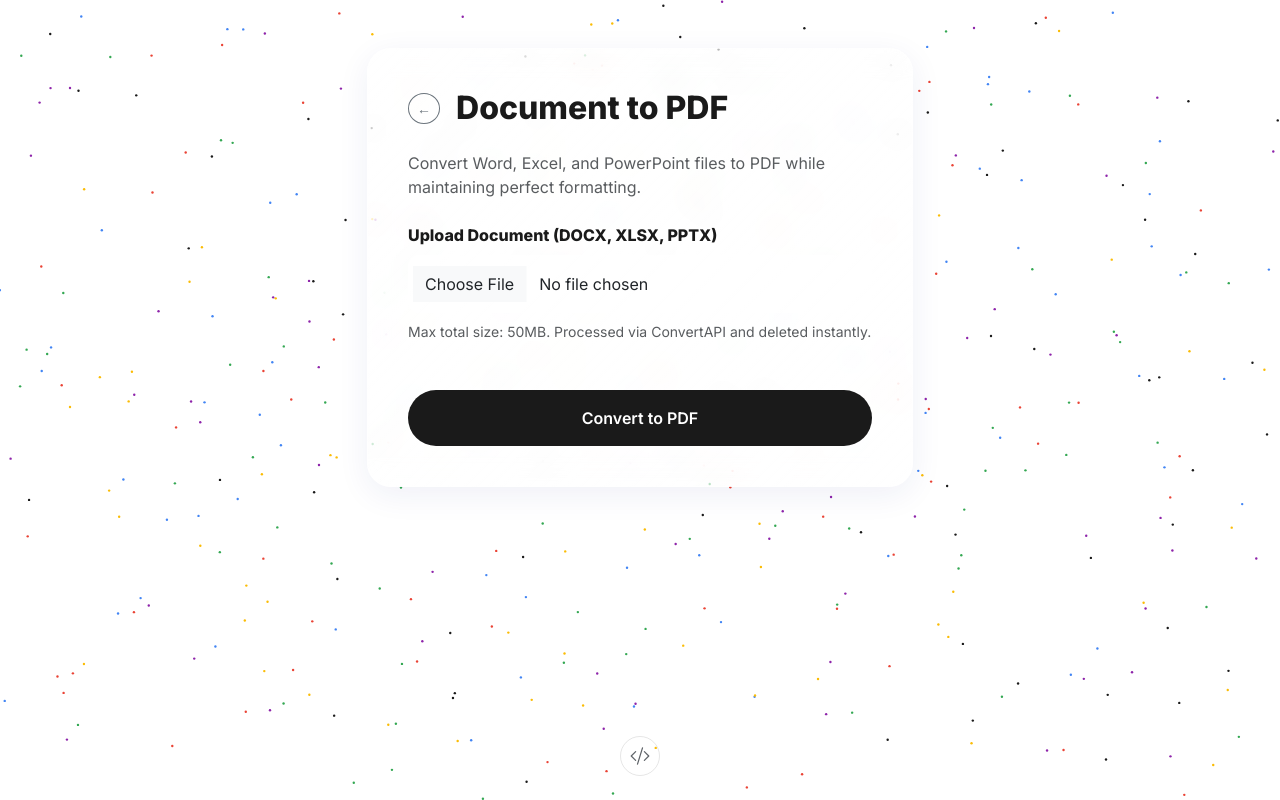
After one commit to aryanRN2/img-to-pdf, a Flask app: page /document-to-pdf in a window 1280 px wide. The commit adds this page. Run offline with Flask 3, Linux system fonts and the light colour scheme; some web fonts are replaced.

Commit message:
Add Document to PDF feature using ConvertAPI

```diff
--- a/app.py
+++ b/app.py
@@ -4,6 +4,23 @@ from PIL import Image
 import io
 import uuid
 import PyPDF2
+import convertapi
+import os
+
+convertapi.api_secret = os.environ.get('CONVERTAPI_SECRET', 'your_secret_here')
+
+ALLOWED_IMAGE_EXTENSIONS = {'png', 'jpg', 'jpeg', 'webp'}
+ALLOWED_PDF_EXTENSIONS = {'pdf'}
+ALLOWED_DOC_EXTENSIONS = {'doc', 'docx', 'xls', 'xlsx', 'ppt', 'pptx'}
+
+def allowed_image(filename):
+    return '.' in filename and filename.rsplit('.', 1)[1].lower() in ALLOWED_IMAGE_EXTENSIONS
+
+def allowed_pdf(filename):
+    return '.' in filename and filename.rsplit('.', 1)[1].lower() in ALLOWED_PDF_EXTENSIONS
+
+def allowed_doc(filename):
+    return '.' in filename and filename.rsplit('.', 1)[1].lower() in ALLOWED_DOC_EXTENSIONS
 
 
 app = Flask(__name__)
@@ -131,6 +148,47 @@ def download_page(file_id):
         return redirect(url_for('home'))
     return render_template('download.html', file_id=file_id)
 
+@app.route('/document-to-pdf', methods=['GET', 'POST'])
+def document_to_pdf():
+    if request.method == 'POST':
+        if 'document' not in request.files:
+            flash('No file part provided.', 'danger')
+            return redirect(request.url)
+
+        file = request.files['document']
+        if file.filename == '':
+            flash('No selected file.', 'danger')
+            return redirect(request.url)
+
+        if file and allowed_doc(file.filename):
+            try:
+                # Process entirely in memory
+                upload_io = io.BytesIO(file.read())
+                upload_io.name = file.filename # ConvertAPI needs filename to determine format
+                ext = file.filename.rsplit('.', 1)[1].lower()
+
+                result = convertapi.convert('pdf', { 'File': upload_io }, from_format=ext)
+
+                pdf_bytes = io.BytesIO()
+                result.file.save(pdf_bytes)
+                pdf_bytes.seek(0)
+
+                file_id = str(uuid.uuid4())
+                pdf_storage[file_id] = {
+                    'data': pdf_bytes,
+                    'name': f"{file.filename.rsplit('.', 1)[0]}.pdf"
+                }
+                return redirect(url_for('download_page', file_id=file_id))
+
+            except Exception as e:
+                flash(f'Error converting document: {str(e)}. Please check your ConvertAPI configuration.', 'danger')
+                return redirect(request.url)
+        else:
+            flash('Invalid file format. Supported: DOCX, XLSX, PPTX', 'danger')
+            return redirect(request.url)
+
+    return render_template('document_to_pdf.html')
+
 @app.route('/get-file/<file_id>')
 def get_file(file_id):
     if file_id not in pdf_storage:
--- a/requirements.txt
+++ b/requirements.txt
@@ -2,3 +2,4 @@ Flask==3.1.2
 Pillow==12.0.0
 PyPDF2==3.0.1
 Werkzeug==3.1.3
+convertapi
--- /dev/null
+++ b/templates/document_to_pdf.html
@@ -0,0 +1,39 @@
+{% extends "layout.html" %}
+
+{% block title %}Document to PDF | PDF.PRO{% endblock %}
+
+{% block content %}
+<div class="row justify-content-center">
+    <div class="col-lg-6">
+        <div class="glass-card">
+            <div class="d-flex align-items-center mb-4">
+                <a href="{{ url_for('home') }}" class="btn btn-sm btn-outline-secondary me-3" style="border-radius: 50%;">←</a>
+                <h2 class="fw-bold m-0">Document to PDF</h2>
+            </div>
+            <p class="text-muted mb-4">Convert Word, Excel, and PowerPoint files to PDF while maintaining perfect formatting.</p>
+
+            {% with messages = get_flashed_messages(with_categories=true) %}
+                {% if messages %}
+                    {% for category, message in messages %}
+                        <div class="alert alert-{{ category }} alert-dismissible fade show mb-4" role="alert">
+                            {{ message }}
+                            <button type="button" class="btn-close" data-bs-dismiss="alert" aria-label="Close"></button>
+                        </div>
+                    {% endfor %}
+                {% endif %}
+            {% endwith %}
+
+            <form action="{{ url_for('document_to_pdf') }}" method="POST" enctype="multipart/form-data">
+                <div class="mb-4">
+                    <label for="document" class="form-label fw-bold">Upload Document (DOCX, XLSX, PPTX)</label>
+                    <input class="form-control form-control-premium" type="file" id="document" name="document" accept=".doc,.docx,.xls,.xlsx,.ppt,.pptx" required>
+                    <div class="form-text mt-2">Max total size: 50MB. Processed via ConvertAPI and deleted instantly.</div>
+                </div>
+                <div class="d-grid mt-5">
+                    <button type="submit" class="btn-premium py-3">Convert to PDF</button>
+                </div>
+            </form>
+        </div>
+    </div>
+</div>
+{% endblock %}
--- a/templates/home.html
+++ b/templates/home.html
@@ -110,7 +110,7 @@
             Image to PDF
         </a>
         <a href="{{ url_for('merge_pdf') }}" class="btn-portal-glass">Merge PDF</a>
-        <a href="#" class="btn-portal-glass text-muted" style="cursor: not-allowed; opacity: 0.6;">Image to LaTeX</a>
+        <a href="{{ url_for('document_to_pdf') }}" class="btn-portal-glass">Document to PDF</a>
     </div>
 </section>
 {% endblock %}
```
